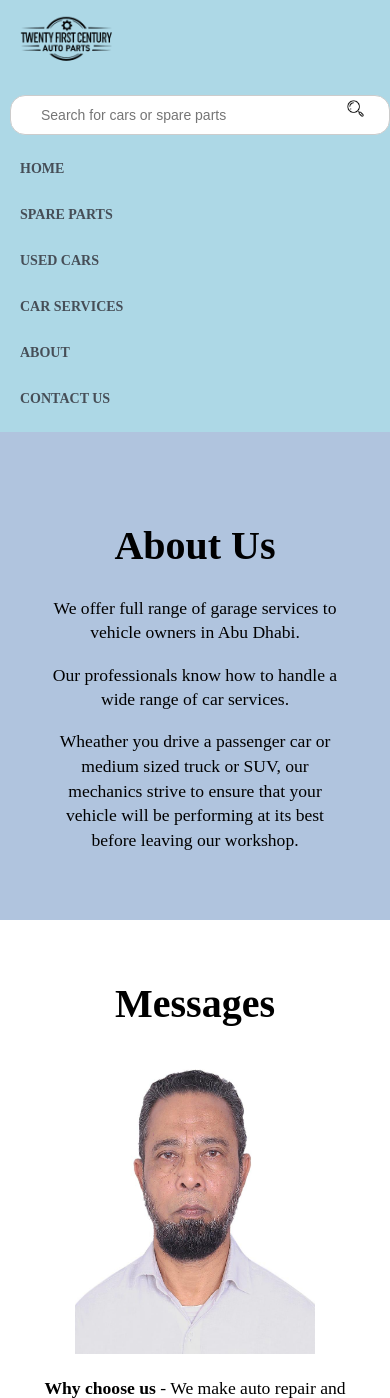
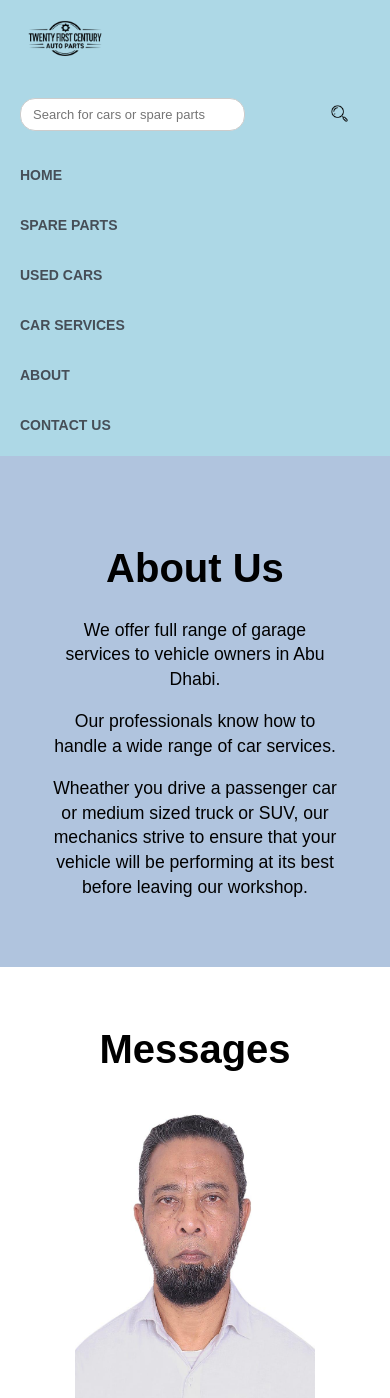
Before and after one commit to MazFahim/21stCenturyAutoParts, a Django app: page /about/ in a window 390 px wide. Shown: the top 1398 px of the page. Run offline with Django 5.2, Linux system fonts and the light colour scheme.

Commit message:
navbar responsiveness update

```diff
--- a/TwenryFirstCenturyAutoParts/commonPages/templates/_partialViews/_topNavBar.html
+++ b/TwenryFirstCenturyAutoParts/commonPages/templates/_partialViews/_topNavBar.html
@@ -8,24 +8,26 @@
     <style>
         body{
             margin: 0;
+            font-family: Arial, sans-serif;
         }
         nav {
             background-color: #ADD8E6;
-            overflow: hidden;
+            padding: 0 10px;
         }
         ul{
-            list-style-type: none;
+            list-style: none;
             margin: 0;
-            padding: 0 20px;
-            overflow: hidden;
+            padding: 0;
             display: flex;
             flex-wrap: wrap;
+            align-items: center;
             justify-content: space-between;
         }
         li{
-            width: auto;
+            /* width: auto;
             margin-right: 30px;
-            margin-top: 10px;
+            margin-top: 10px; */
+            margin: 8px 15px 8px 0;
         }
         li:first-child {
             margin-right: auto;
@@ -33,35 +35,54 @@
         a{
             display: block;
             color: #464e57;
-            text-align: center;
-            padding: 6px 6px;
+            white-space: nowrap;
+            padding: 6px 10px;
             text-decoration: none;
-            font-weight: bolder;
+            font-weight: 700;
         }
         #logo{
-            height: 25px;
+            height: 30px;
             width: auto;
-            margin-top: -4px;
-            margin-left: 20px;
-            padding-top: 7px;
-            padding-bottom: 9px;
-            transform: scale(5.1);
+            /* margin-top: -4px;
+            margin-left: 20px; */
+            margin: 0 10px 0 0;
+            /* padding-top: 7px; */
+            padding-bottom: 1px;
+            transform: scale(4.5);
             transform-origin: left center;
             object-fit: contain;
         }
         .search-container{
-            margin-top: -1px;
-            margin-bottom: 3px;
-            padding-bottom: 3px;
+            max-width: 300px;
+            margin: 0 15px;
+            display: flex;
+            align-items: center;
+            position: relative;
         }
         .search-container input[type="text"] {
+            width: 100%;
             border-radius: 15px;
-            padding: 11px 15px;
+            padding: 10px 35px 10px 12px;
             border: 1px solid #ccc;
-            width: 250px;
+            width: 280px;
+            box-sizing: border-box;
             font-size: 14px;
         }
-        .dropdown{
+        .search-container button {
+            position: absolute;
+            right: 10px;
+            top: 50%;
+            transform: translateY(-50%);
+            padding: 0;
+            margin: 0;
+            background: none;
+            border: none;
+            cursor: pointer;
+        }
+        .search-container button img {
+            height: 20px;
+        }
+        /* .dropdown{
             position: relative;
             display: inline-block;
         }
@@ -76,9 +97,38 @@
             text-decoration: none;
             color: black;
             display: block;
-        }
+        } */
     </style>
     <style>
+        @media screen and (max-width: 1100px) {
+            ul {
+                flex-wrap: wrap;
+                row-gap: 8px;
+            }
+            li:nth-child(1),
+            li:nth-child(2) {
+                flex-basis: 100%;
+                display: flex;
+                align-items: center;
+            }
+            .search-container {
+                margin-left: auto;
+            }
+        }
+
+        @media screen and (max-width: 1024px) {
+            #logo {
+                transform: scale(4.0);
+                margin-left: 5px;
+            }
+            .search-container {
+                max-width: 250px;
+                margin: 5px 10px 5px 0;
+            }
+            li {
+                margin: 8px 10px 8px 0;
+            }
+        }
         @media screen and (max-width: 768px) {
             ul {
                 flex-direction: column;
@@ -87,26 +137,51 @@
             }
             li {
                 width: 100%;
-                margin: 5px 0;
+                margin: 6px 0;
             }
             a {
                 padding: 10px;
                 text-align: left;
-                font-size: 14px;
+                font-size: 15px;
+            }
+            #logo {
+                transform: scale(3.5);
+                margin-left: 0;
+                margin-bottom: 10px;
+            }
+            .search-container {
+                width: 100%;
+                max-width: none;
+                margin-bottom: 10px;
             }
             .search-container input[type="text"] {
-                width: 90%;
-                margin-top: 10px;
+                width: 100%;
+                /* margin-top: 10px; */
             }
-            #logo {
-                transform: scale(4.5);
-                margin-left: -10px;
-            }
-            .search-container form {
+            /* .search-container form {
                 width: 100%;
             }
             .search-container {
                 width: 100%;
+            } */
+        }
+        @media screen and (max-width: 480px) {
+            #logo {
+                transform: scale(3);
+            }
+            a {
+                font-size: 14px;
+                padding: 8px 0;
+            }
+            li {
+                margin: 5px 0;
+            }
+            .search-container input[type="text"] {
+                font-size: 13px;
+                padding: 8px 35px 8px 12px;
+            }
+            .search-container button img {
+                height: 18px;
             }
         }
     </style>
@@ -120,9 +195,9 @@
             <li>
                 <div class="search-container">
                     <form action="{% url 'search_results' %}" method="GET">
-                        <div style="position: relative;">
-                            <input type="text" placeholder="Search for cars or spare parts" class="search-box" name="q" style="padding-left: 30px;">
-                            <button type="submit" style="background: none; border: none; position: absolute; right: 8px; top: 50%; transform: translateY(-50%); cursor: pointer;">
+                        <div>
+                            <input type="text" placeholder="Search for cars or spare parts" class="search-box" name="q">
+                            <button type="submit">
                                 <img src="{% static 'icons-search.png' %}" alt="Search" style="height:21px;">
                             </button>
                         </div>
```
